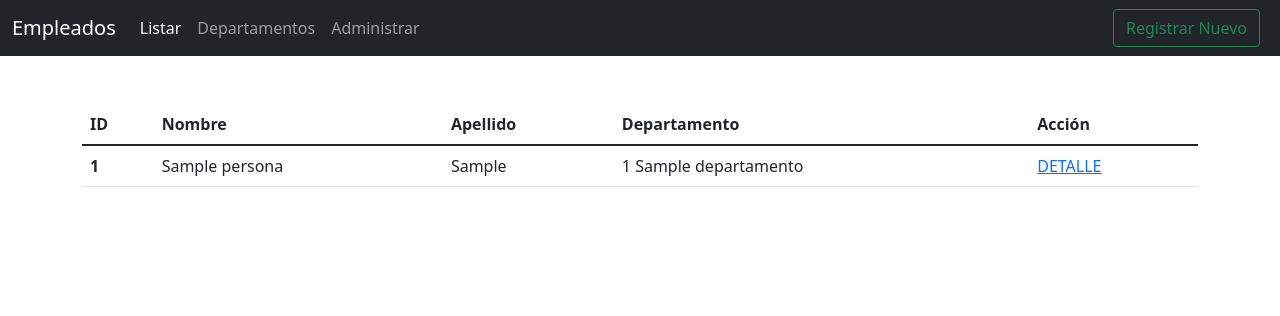
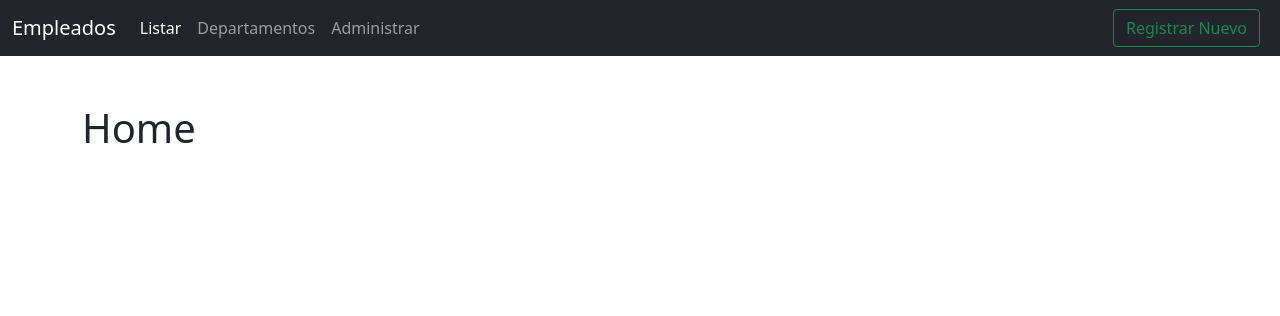
Before and after one commit to vanemanza/Empleados, a Django app: page /personas/home/ in a window 1280 px wide. Shown: the top 316 px of the page. Run offline with Django 3.2, Linux system fonts and the light colour scheme; tables that the repository leaves empty hold one stand-in row (values such as "Sample post").

Commit message:
cambio templates home x listar

```diff
--- a/ProyectoPrincipal/personas/templates/home.html
+++ b/ProyectoPrincipal/personas/templates/home.html
@@ -4,28 +4,5 @@
 
 {% block content %}
 
-<table class="table">
-    <thead>
-      <tr>
-        <th scope="col">ID</th>
-        <th scope="col">Nombre</th>
-        <th scope="col">Apellido</th>
-        <th scope="col">Departamento</th>
-        <th scope="col">Acción</th>
-      </tr>
-    </thead>
-    <tbody>
-        {% for item in lista %}
-      <tr>
-        <th scope="row">{{item.id}}</th>
-        <td>{{item.nombre}}</td>
-        <td>{{item.apellido}}</td>
-        <td>{{item.departamento}}</td>
-        <td><a href=#>DETALLE</a></td>
-      </tr>
-        {% endfor %}
-
-    </tbody>
-  </table>
-
+<h1>Home</h1>
   {% endblock %}
```
Also changed, not shown: ProyectoPrincipal/personas/templates/lista_empleados.html (+23 -12 lines).
